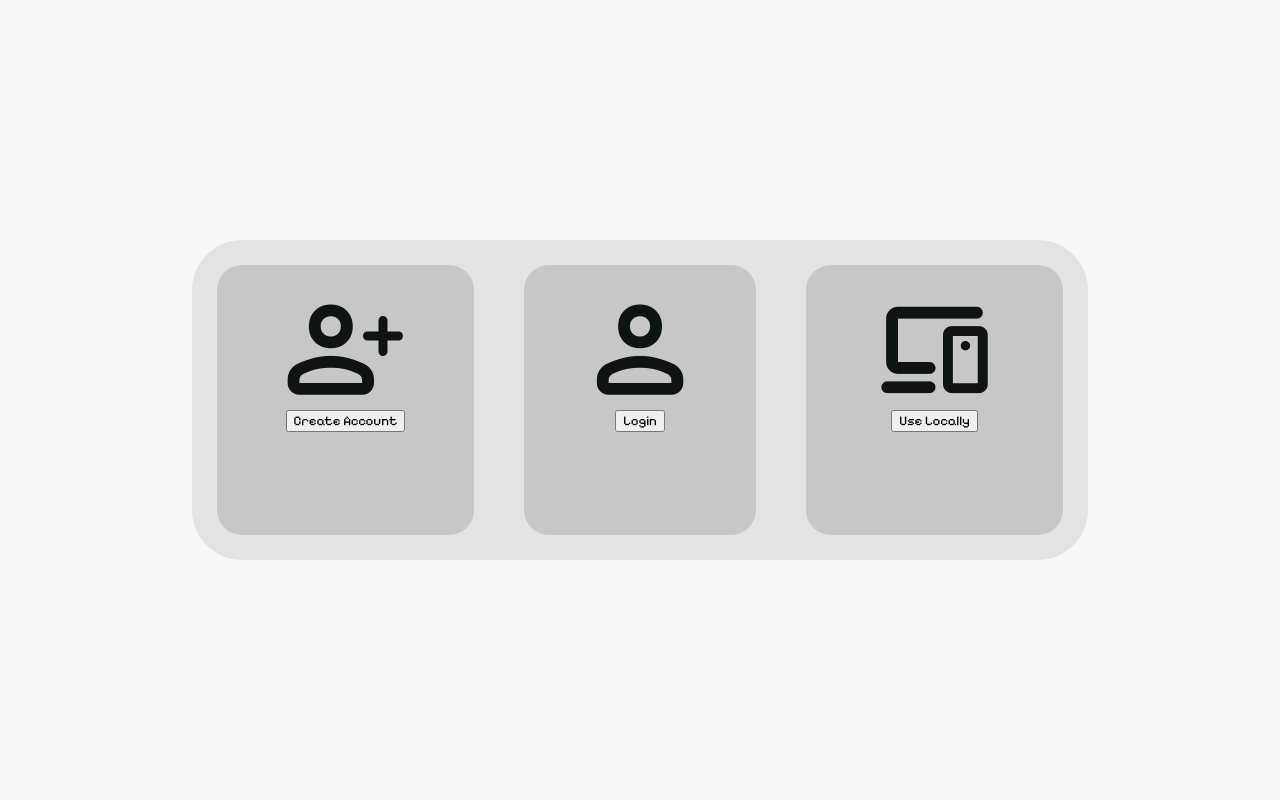
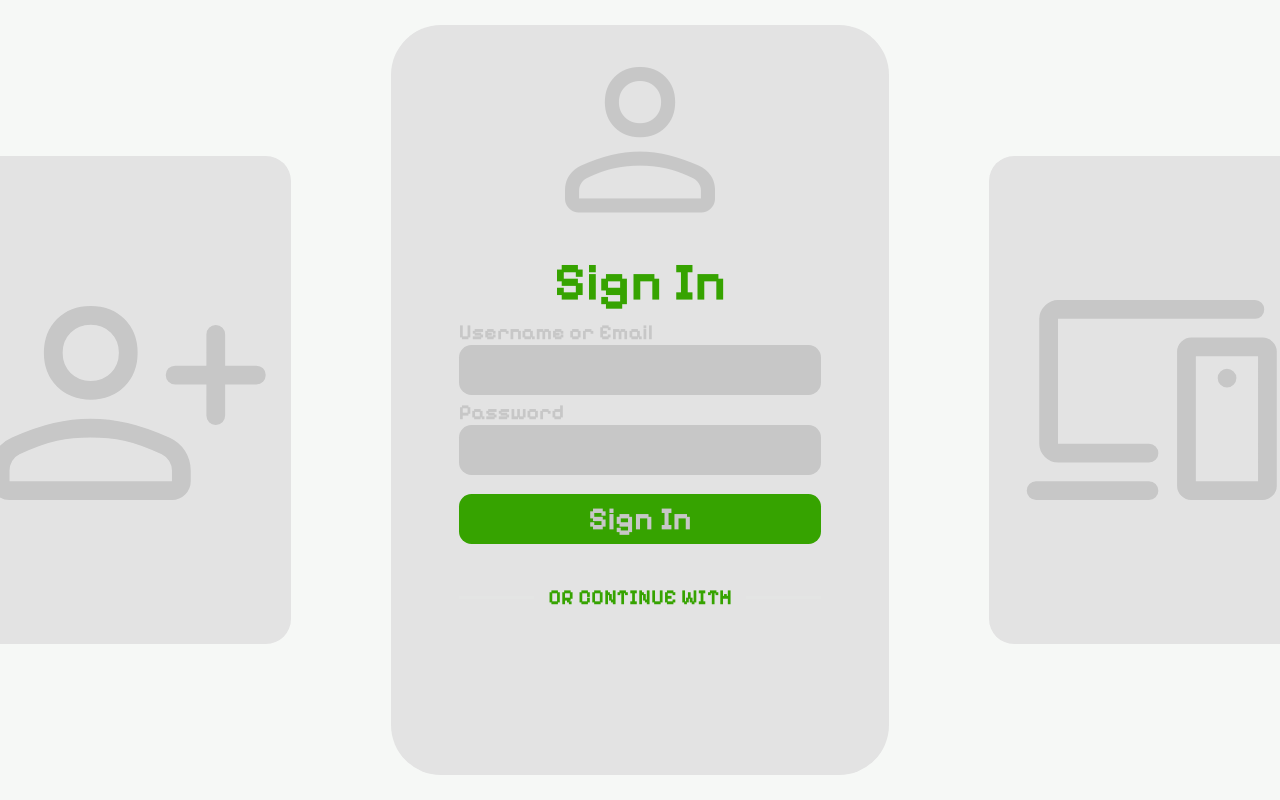
Before and after one commit to LikeMyGames/Task-Tracker-React, a Next.js app in the folder frontend/: page / in a window 1280 px wide. Built offline with nearby package versions, Linux system fonts and the light colour scheme.

Commit message:
need to continue login ui

```diff
--- a/frontend/app/globals.css
+++ b/frontend/app/globals.css
@@ -162,3 +162,45 @@ input:focus, select:focus, textarea:focus {
     transform: none;
     filter: none;
 }
+
+.error {
+  background-color: var(--error-color);
+  color: var(--primary-color);
+transition: 250ms;
+}
+
+.error:hover {
+  background-color: var(--primary-color);
+color: var(--error-color);
+  filter: drop-shadow(5px 5px var(--error-color));
+}
+
+.error:active {
+  background-color: var(--primary-color);
+color: var(--error-color);
+  filter: drop-shadow(2.5px 2.5px var(--error-color))
+}
+
+.special {
+  background-color: var(--accent-color);
+  color: var(--primary-color);
+  transition: 250ms;
+}
+
+.normal {
+  background-color: var(--primary-color);
+  color: var(--text-color);
+  transition: 250ms;
+}
+
+.special:hover, .normal:hover {
+background-color: var(--primary-color);
+color: var(--accent-color);
+  transform: translate(-5px, -5px);
+  filter: drop-shadow(5px 5px var(--accent-color));
+}
+
+.special:active, .normal:active {
+  transform: translate(-2.5px, -2.5px);
+  filter: drop-shadow(2.5px 2.5px var(--accent-color))
+}
--- /dev/null
+++ b/frontend/components/Login/Basic Components/Button.tsx
@@ -0,0 +1,11 @@
+import style from "@/components/Login/Login.module.css"
+
+export const TextInput: React.FC<{ children: React.ReactNode; className?: string; }> = ({ children, className }) => {
+    return (
+        <div className={style.card_input}>
+            <button className={`${style.card_button} ${className}`}>{children}</button>
+        </div>
+    )
+}
+
+export default TextInput
--- /dev/null
+++ b/frontend/components/Login/Basic Components/TextInput.tsx
@@ -0,0 +1,12 @@
+import style from "@/components/Login/Login.module.css"
+
+export const TextInput: React.FC<{ children: React.ReactNode; title: string; type?: string; }> = ({ children, title, type }) => {
+    return (
+        <div className={style.card_input}>
+            <h5 className={style.card_input_title}>{children}</h5>
+            <input type={type} className={style.card_input_text} title={title}/>
+        </div>
+    )
+}
+
+export default TextInput
--- a/frontend/components/Login/Login.module.css
+++ b/frontend/components/Login/Login.module.css
@@ -1,58 +1,165 @@
 .main {
-    height: 100%;
-    width: 100%;
+    height: 100vh;
+    width: 100vw;
 
     display: flex;
     justify-content: center;
     align-items: center;
-
     background-color: var(--background-color);
-
 }
 
-.main_panel {
-    height: 40vh;
-    width: 70vw;
+.card {
+    display: flex;
+    justify-content: center;
+    flex-direction: column;
+    align-items: center;
 
-    display: grid;
-    grid-template-rows: 1fr;
-    grid-template-columns: repeat(3, 1fr);
+    background-color: var(--secondary-color);
+	border-radius: 50px;
+	padding-inline: 68px;
+}
 
+.card > span {
+    color: var(--primary-color);
+    font-variation-settings:
+        'FILL' 0,
+		'wght' 400,
+        'GRAD' 0,
+        'opsz' 48;
+}
+
+.card_big {
+    height: 750px;
+    width: 500px;
+    margin-inline: 100px;
+	justify-content: flex-start;
+}
+
+.card_big > span {
+	font-size: 225px;
+	display: flex;
 	justify-content: center;
 	align-items: center;
-
-    border-radius: 50px;
-    padding: 25px;
-    background-color: var(--secondary-color);
 }
 
-.main_sub_panel {
-    height: 100%;
-    margin-inline: 25px;
-    padding-inline: 25px;
+.card_text_main {
+	color: var(--accent-color);
+	font-size: 40pt;
+	/* margin-top: -10px; */
+	margin: 0px;
+	margin-bottom: 5px;
+}
 
+.card_text_sub {
+	font-size: 24pt;
+}
+
+.card_input {
+	width: 100%;
+	height: 75px;
+	margin-bottom: 5px;
+}
+
+.card_input:hover > .card_input_text {
+	transform: translate(-5px, -5px);
+	filter: drop-shadow(5px 5px var(--accent-color));
+	color: var(--accent-color)
+}
+
+.card_input:hover > .card_input_title {
+	transform: translate(-5px, -5px);
+	color: var(--accent-color)
+}
+
+.card_input_title:has(~ .card_input_text:focus, .card_input_text:active) {
+	transform: none;
+	filter: none;
+	color: var(--accent-color);
+}
+
+.card_input_text {
+	width: 100%;
+	height: 50px;
+	border-radius: 12.5px;
+	border: none;
+	outline: none;
+	background-color: var(--primary-color);
+	padding-left: 15px;
+	font-size: 16pt;
+	transition: 125ms;
+}
+
+.card_input_title {
+	margin: 0px;
+	font-size: 16pt;
+	color: var(--primary-color);
+	-webkit-user-select: none;
+	user-select: none;
+	transition: 125ms;
+}
+
+.card_input_text:hover {
+	filter: none;
+	transform: none;
+}
+
+.card_input > .card_input_text:focus, .card_input > .card_input_text:active {
+	transform: none;
+	filter: none;
+}
+
+.card_button {
+	margin-top: 15px;
+	height: 50px;
+	width: 100%;
+	border: none;
+	border-radius: 12.5px;
+	margin-bottom: 50px;
+}
+
+.card_button_text {
+	font-size: 24pt;
+	margin: 0px;
+}
+
+.card_option_seperator {
 	display: flex;
-    justify-content: flex-start;
+	width: 362.5px;
+	justify-content: center;
 	align-items: center;
-    flex-direction: column;
+	margin-block: 25px;
+}
 
-    background-color: var(--primary-color);
-    padding: 25px;
+.card_option_seperator_bar {
+	height: 3px;
+	width: 75px;
+	justify-self: flex-start;
+	background-color: rgba(234, 241, 236, 0.15);
+}
+
+.card_option_seperator_bar:last-child {
+	justify-self: flex-end;
+}
+
+.card_option_seperator_text {
+	font-size: 16pt;
+	text-transform: uppercase;
+	color: var(--accent-color);
+	margin: 0px;
+	margin-inline: auto;
+}
+
+.card_small {
+    height: 487.5px;
+    width: 325px;
 	border-radius: 25px;
 }
 
-.main_sub_panel:first-child {
-    margin-left: 0px;
+.card_small > span {
+    width: 300px;
+    aspect-ratio: 1 / 1;
+    font-size: 300px;
+    display: flex;
+    justify-content: center;
+    align-items: center;
 }
-
-.main_sub_panel:last-child {
-    margin-right: 0px;
-}
-
-.main_sub_panel_icon {
-    font-size: 15vh;
-}
-
-.main_sub_panel_button {
-    justify-: flex-end;
-}
--- a/frontend/components/Login/LoginOption.tsx
+++ b/frontend/components/Login/LoginOption.tsx
@@ -1,27 +1,32 @@
 
 import style from "@/components/Login/Login.module.css";
 import Icon from "@/components/Basic Components/Icon"
+import TextInput from "@/components/Login/Basic Components/TextInput"
+import Button from "@/components/Login/Basic Components/Button"
 
 
 export default function LoginOption() {
 	return (
 		<div className={style.main}>
-			<div className={style.main_panel}>
-				<div className={style.main_sub_panel}>
-					{/* create account */}
-					<Icon className={style.main_sub_panel_icon} >person_add</Icon>
-					<button className={style.main_sub_panel_button}>Create Account</button>
+			<div className={`${style.card} ${style.card_small}`}>
+				<Icon>person_add</Icon>
+			</div>
+			<div className={`${style.card} ${style.card_big}`}>
+				<Icon>person</Icon>
+				<h2 className={style.card_text_main}>Sign In</h2>
+				<TextInput type="email" title={"username"}>Username or Email</TextInput>
+				<TextInput type="password" title={"password"}>Password</TextInput>
+				<Button className="special">
+					<h3 className={style.card_button_text}>Sign In</h3>
+				</Button>
+				<div className={style.card_option_seperator}>
+					<div className={style.card_option_seperator_bar} />
+					<h4 className={style.card_option_seperator_text}>or continue with</h4>
+					<div className={style.card_option_seperator_bar} />
 				</div>
-				<div className={style.main_sub_panel}>
-					{/* login */}
-					<Icon className={style.main_sub_panel_icon} >person</Icon>
-					<button className={style.main_sub_panel_button}>Login</button>
-				</div>
-				<div className={style.main_sub_panel}>
-					{/* use locally */}
-					<Icon className={style.main_sub_panel_icon} >devices</Icon>
-					<button className={style.main_sub_panel_button}>Use Locally</button>
-				</div>
+			</div>
+			<div className={`${style.card} ${style.card_small}`}>
+				<Icon>devices</Icon>
 			</div>
 		</div>
 	);
```
Also changed, not shown: frontend/app/page.module.css (+0 -42 lines). Lines whose indentation alone changed are shown as unchanged.
